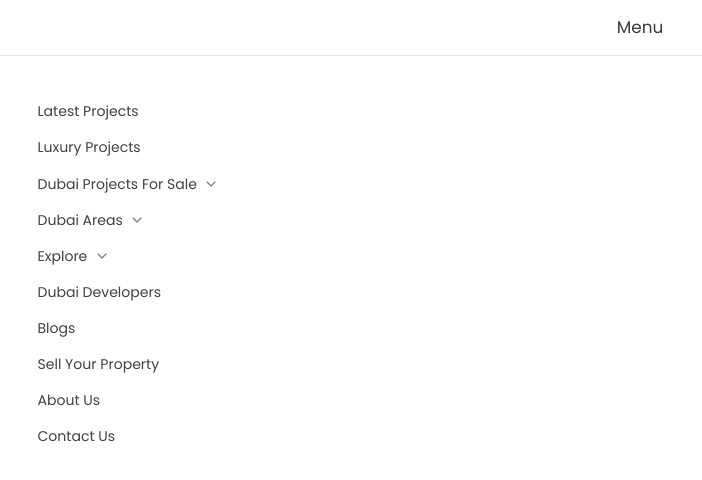
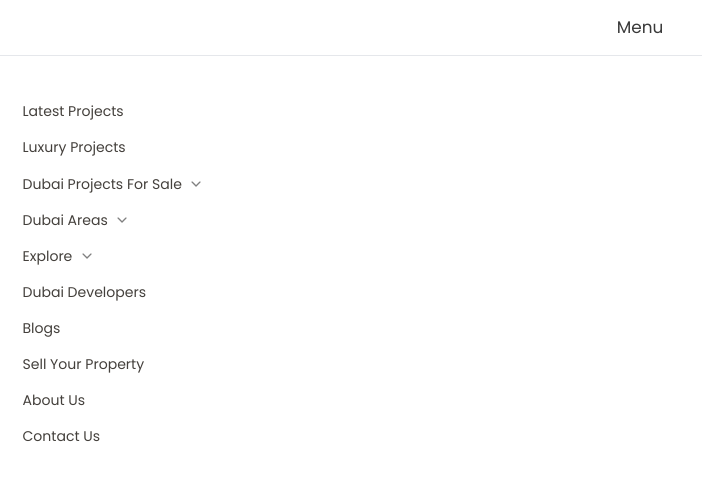
Before and after one commit to arefinite/real-estate, a React (Vite) app: page /navigation in a window 1280 px wide. Shown: the top 480 px of the page, without its empty margins (0-702 px from the left). Built offline with nearby package versions, Linux system fonts and the light colour scheme; some icons are missing.

Commit message:
nav change

```diff
--- a/src/pages/Navigation.jsx
+++ b/src/pages/Navigation.jsx
@@ -12,7 +12,7 @@ const Navigation = () => {
 	return (
 		<nav>
 			<div className='flex justify-center '>
-				<button className='absolute left-10 top-6'>
+				<button className='absolute left-6 top-6'>
 					<Link to='/'>
 						<FaXmark />
 					</Link>
@@ -20,7 +20,7 @@ const Navigation = () => {
 				<h1 className='p-4 heading '>Menu</h1>
 			</div>
 			<hr className='w-screen' />
-			<div className='px-10 space-y-2 text-stone-700'>
+			<div className='px-6 space-y-2 text-stone-700'>
 				<h1 className='mt-12 nav-item'>
 					<Link to='/project-details'>
 						<span>Latest Projects</span>
```
